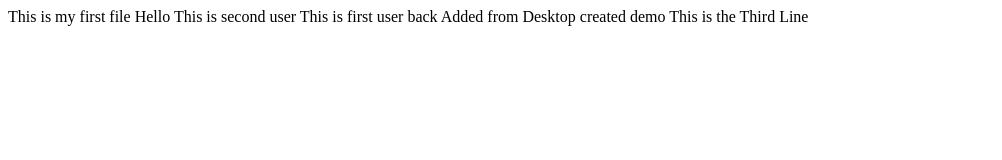
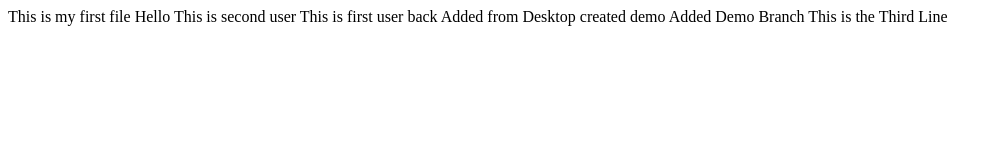
Before and after one commit to prahi001/DevOps, a plain HTML site: page Index.html in a window 1280 px wide. Shown: the whole page, without its empty margins (0-1002 px from the left). Drawn offline with Linux system fonts and the light colour scheme.

Commit message:
Added Demo branch

```diff
--- a/Index.html
+++ b/Index.html
@@ -4,5 +4,6 @@
 	This is first user back
 	Added from Desktop
 	created demo
+	Added Demo Branch
 	This is the Third Line
 </html>
```
